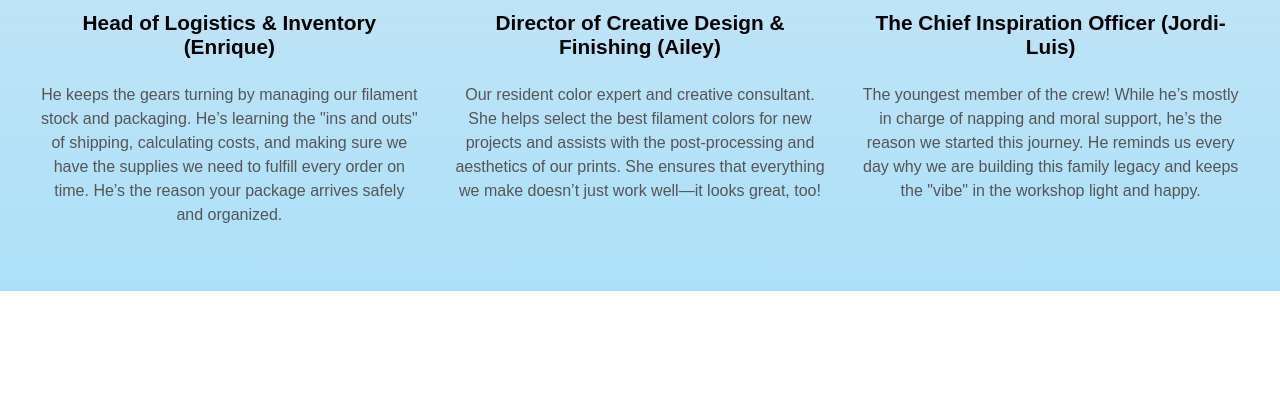
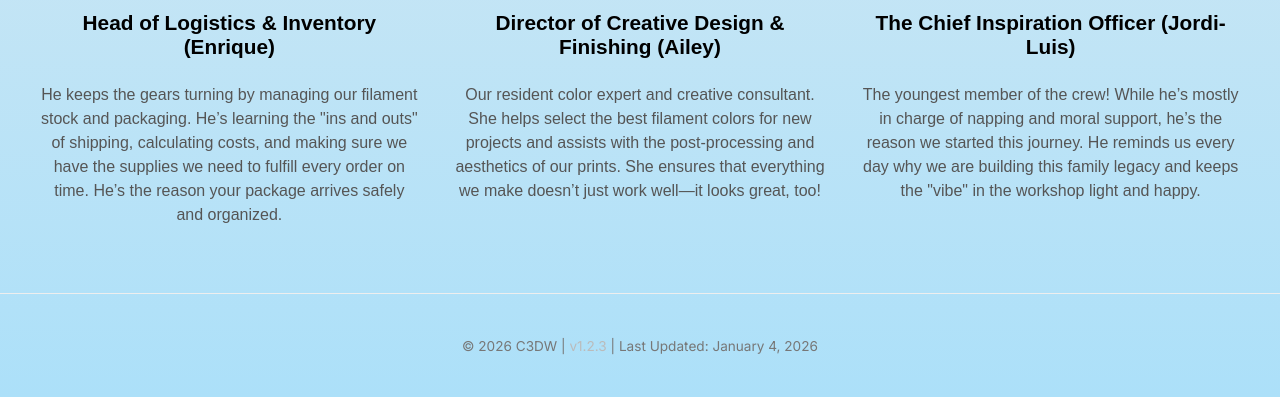
Before and after one commit to blast1221/filament_inventory, a website: page meettheteam.html in a window 1280 px wide. Shown: the part 1054-1451 px from the top of the page. Before the commit the page ends 1345 px from the top, so only its background shows below. Drawn offline with Linux system fonts and the light colour scheme.

Commit message:
Fix: Correct typo in meettheteam.html for 'script' text. Missing letter c'

```diff
--- a/meettheteam.html
+++ b/meettheteam.html
@@ -71,6 +71,6 @@
          </section>
     </main>
 
-    <sript src="js/footer.js"></sript>
+    <script src="js/footer.js"></script>
 </body>
 </html>
```
